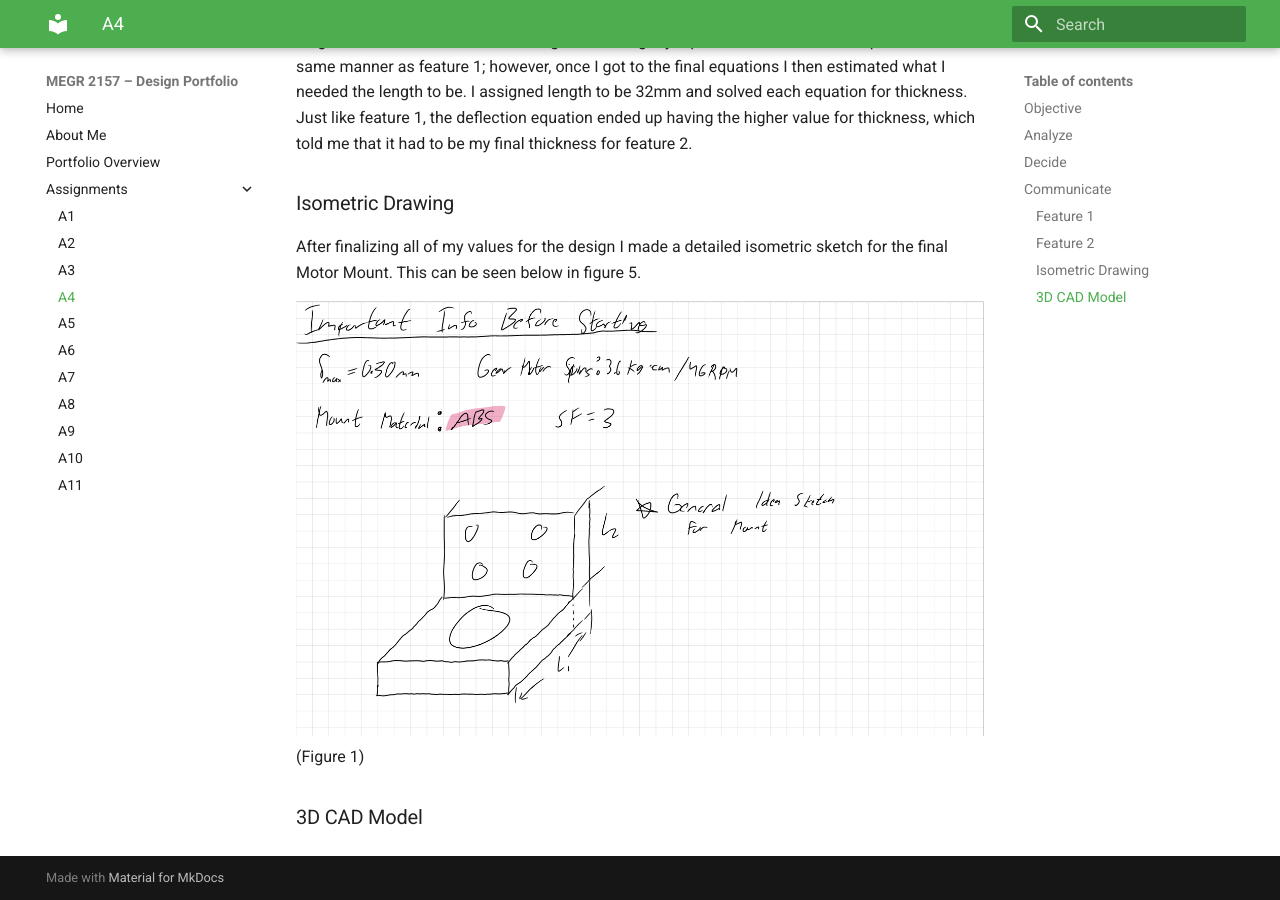
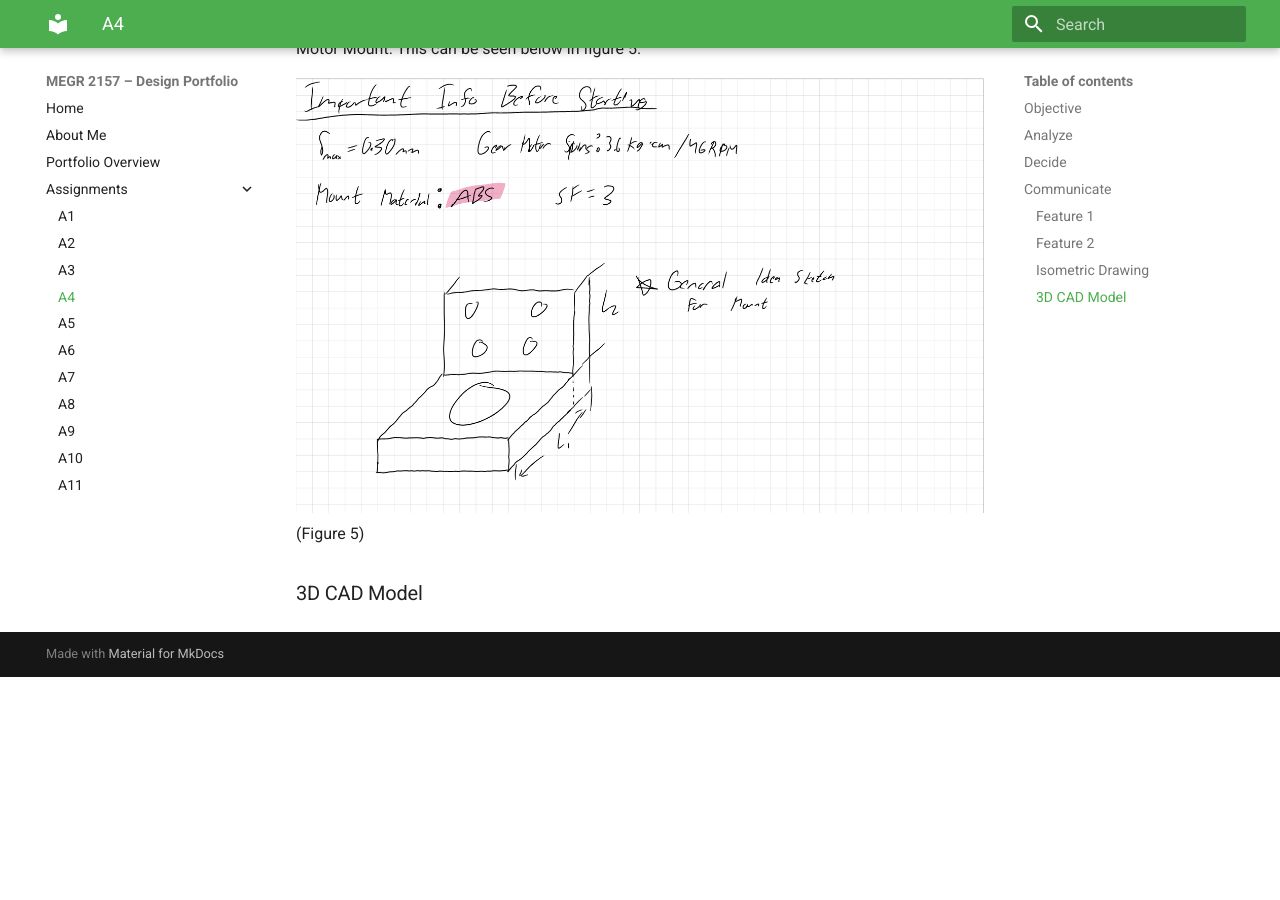
Before and after one commit to JacobShaver/design-projects-portfolio, an MkDocs documentation site: the page built from docs/assignments/A04/index.md, in a window 1280 px wide and 900 px high, scrolled down 3523 px. Built offline with MkDocs 1.6.1 and Material for MkDocs 9.7.7, drawn with Linux system fonts in a browser that asks for light colours; after the commit the page ends 4200 px from its top, so only the background shows below that.

Commit message:
Update index.md

```diff
--- a/docs/assignments/A04/index.md
+++ b/docs/assignments/A04/index.md
@@ -14,7 +14,7 @@ After Taking all of the assignment info in, I began brainstorming for what my di
 
 This is when I made a very general sketch of what I wanted the motor mount to look like. As seen in figure 1 I decided to make the length of feature one to include the intersection of the two legs, while feature two had a length separated from the intersection. I decided to choose these values after I had a final model of the equations I was using to minimize the thickness. When I was deciding on the values for my lengths, I took the dimensions of the motor mount as seen in figure 2 into account to properly fit the motor onto feature 1. I also chose to use ABS as my material for the motor mount.
 
-![Alt Text](Screenshot_20260916-161423.png)
+![Alt Text](Motor_drawing.png)
 (Figure 2)
 
 ## Communicate
@@ -34,6 +34,6 @@ Next I needed to find feature 2's thickness, which is the leg that will be attac
 After finalizing all of my values for the design I made a detailed isometric sketch for the final Motor Mount. This can be seen below in figure 5.
 
 ![Alt Text](Screenshot_20260916-161423.png)
-(Figure 1)
+(Figure 5)
 
 ### 3D CAD Model
```
